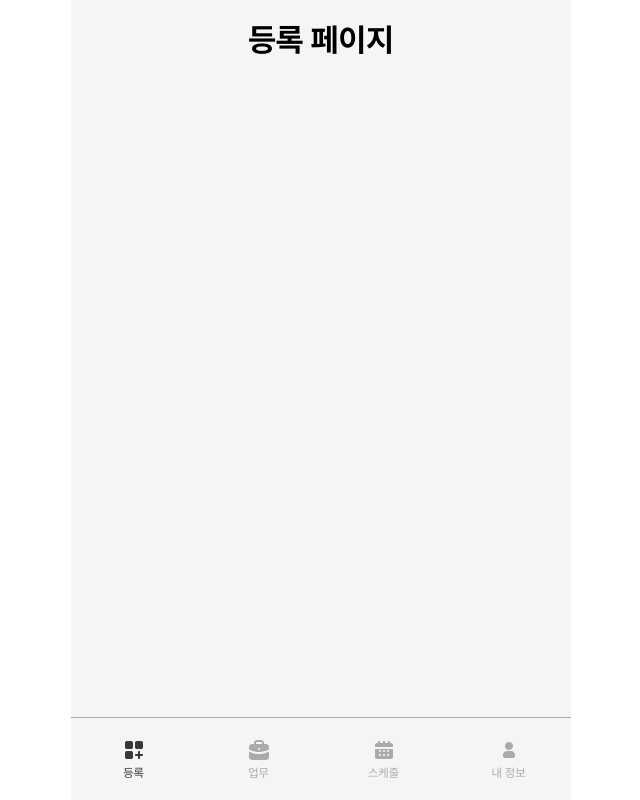
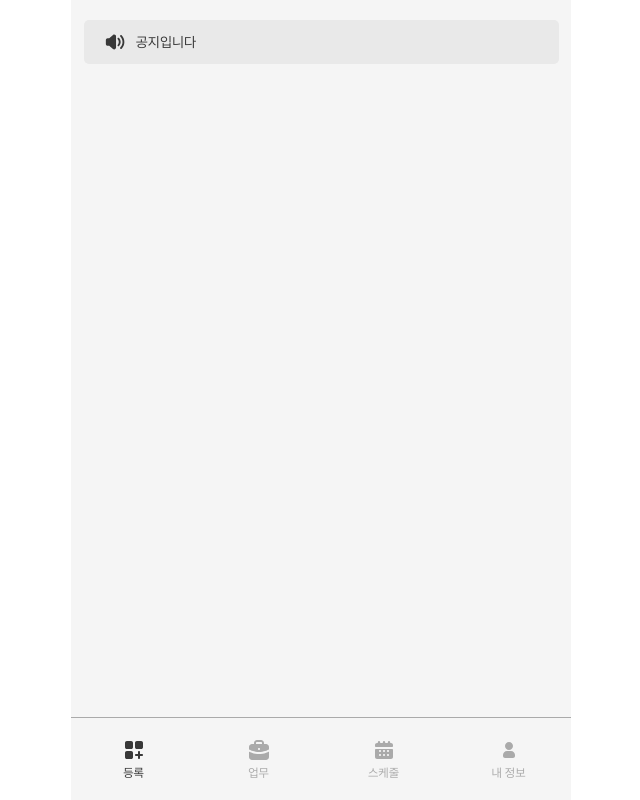
Before and after one commit to linelie00/laundry, a React (Create React App) app in the folder client/: page / in a window 1280 px wide. Shown: the whole page, without its empty margins (319-959 px from the left). Built offline with nearby package versions, Linux system fonts and the light colour scheme.

Commit message:
[Feat]:공지 디자인

```diff
--- a/client/src/Pages/Register.js
+++ b/client/src/Pages/Register.js
@@ -1,10 +1,14 @@
 import React from 'react';
+import { ReactComponent as Icon1 } from '../Assets/Images/volume-up.svg';
 
 const Register = () => {
     return (
-        <div>
-            <h1>등록 페이지</h1>
-        </div>
+        <>
+            <div className="box notice">
+                <Icon1 className="icon" />
+                <p>공지입니다</p>
+            </div>
+        </>
     );
 }
 
--- a/client/src/Styles/App.css
+++ b/client/src/Styles/App.css
@@ -17,3 +17,12 @@ html, body {
     overflow: hidden;
     font-family: 'Pretendard';
 }
+
+.wrap {
+    display: flex;
+    flex-direction: column;
+    align-items: center;
+    height: 100%;
+    width: 100%;
+    background-color: #f5f5f5;
+}
--- a/client/src/Styles/Pages.css
+++ b/client/src/Styles/Pages.css
@@ -1,8 +1,28 @@
-.wrap {
+.box {
     display: flex;
-    flex-direction: column;
     align-items: center;
-    height: 100%;
+    padding: 10px 20px;
+    margin: 20px;
+    border-radius: 5px;
+    width: 95%;
+    box-sizing: border-box;
+}
+
+.notice {
+    background-color: #e9e9e9;
+    color: #383838;
+
+}
+
+.notice .icon {
+    fill: #383838;
+    margin-right: 10px;
+}
+
+.notice p {
+    font-size: 14px;
+    font-weight: 400;
+    padding: 0;
+    margin: 0;
     width: 100%;
-    background-color: #f5f5f5;
 }
```
Also changed, not shown: client/src/Assets/Images/volume-up.svg (added).
